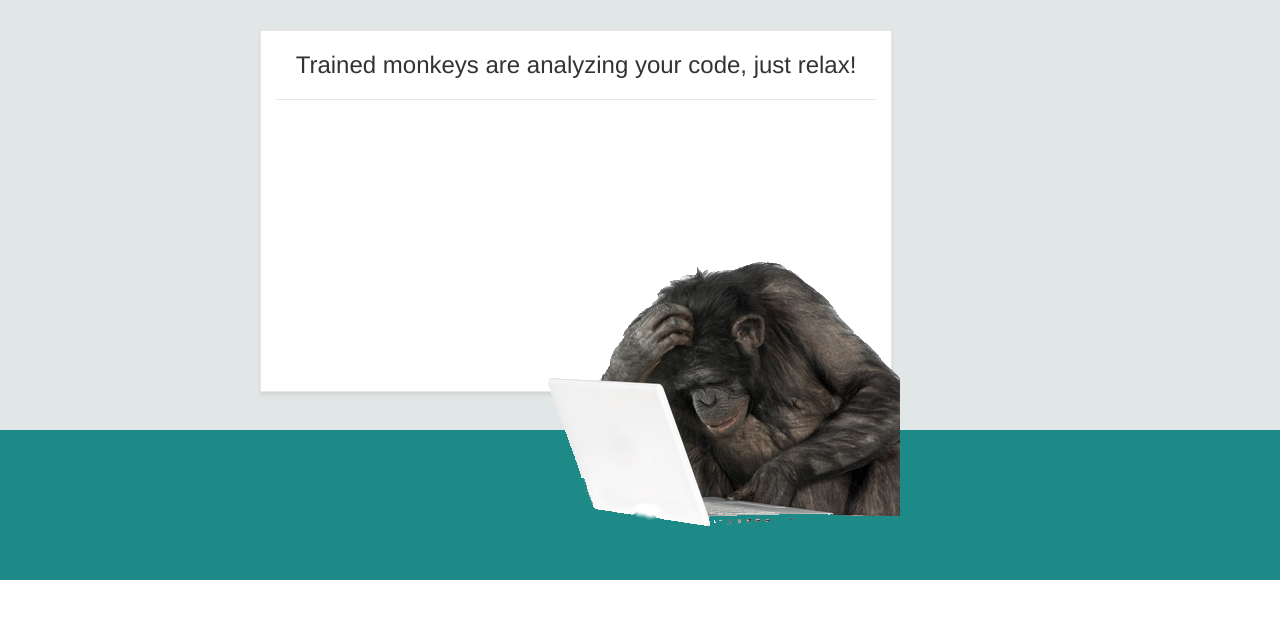
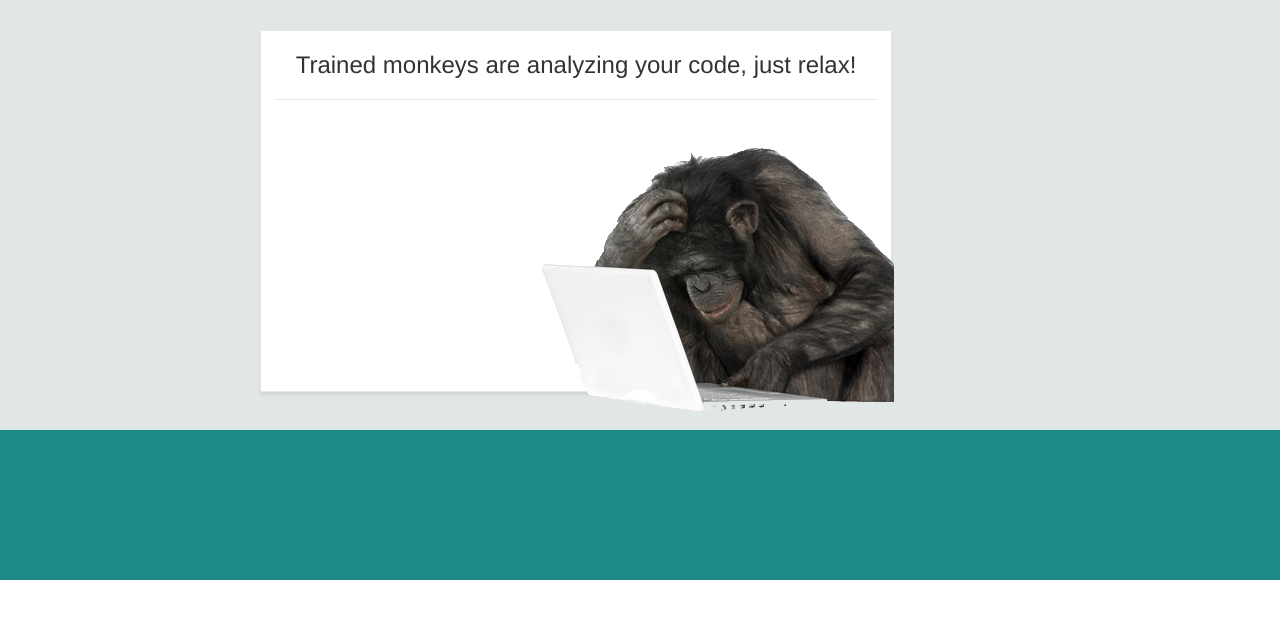
Before and after one commit to tarsisazevedo/djangodash2011, a Django app: page /wait/ in a window 1280 px wide. Shown: the part 180-800 px from the top of the page. Run offline with Django 3.2, Linux system fonts and the light colour scheme.

Commit message:
Fix position

```diff
--- a/manouche_us/project/static/css/wait.css
+++ b/manouche_us/project/static/css/wait.css
@@ -21,8 +21,10 @@
     padding-bottom: 20px;
 }
 
-.content .main .monkeys img {
-    position: absolute;
-    right: 380px;
-    bottom: 80px;
+#monkey-image {
+    background: url("/static/img/monkey.png") no-repeat;
+    width: 400px;
+    height: 400px;
+    margin-left: 250px;
+    margin-bottom: 80px
 }
--- a/manouche_us/project/templates/project/wait.html
+++ b/manouche_us/project/templates/project/wait.html
@@ -9,6 +9,6 @@
     <div class="monkeys">
         <h2>Trained monkeys are analyzing your code, just relax!</h2>
 
-        <img src="{{ STATIC_URL }}img/monkey.png" />
+        <div id="monkey-image"></div>
     </div>
 {% endblock %}
```
